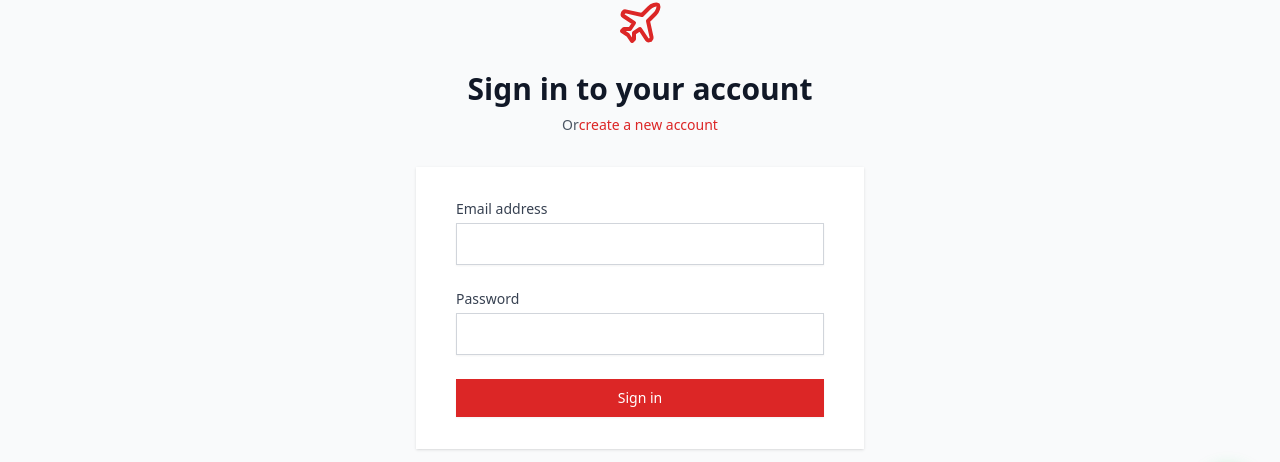
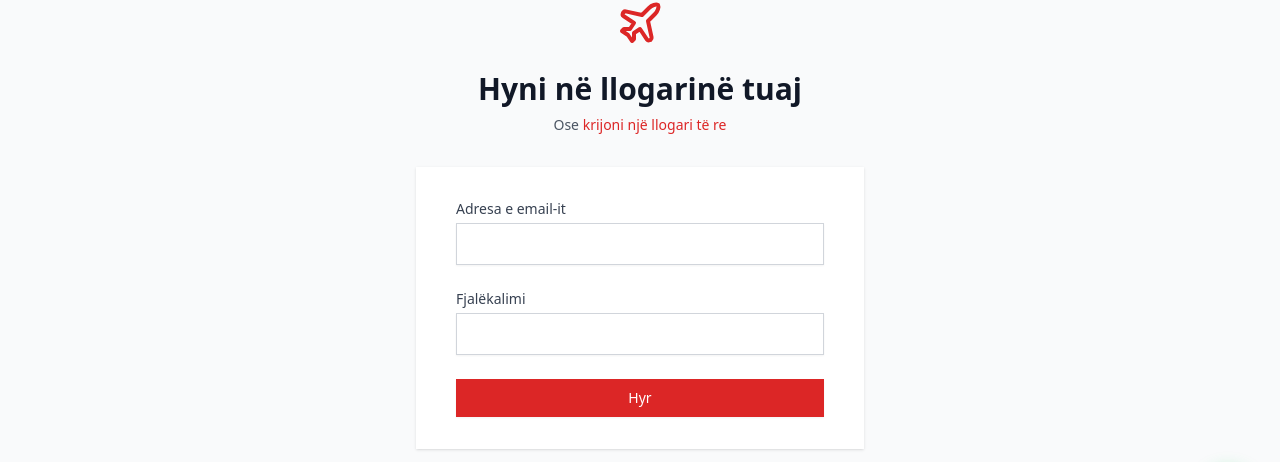
Before and after one commit to bla-mamba/univers-agency-finished, a React (Vite) app: page /login in a window 1280 px wide. Shown: the part 256-718 px from the top of the page. Built offline with nearby package versions, Linux system fonts and the light colour scheme; no server answers; the database is empty.

Commit message:
Updated LoginPage.tsx

```diff
--- a/src/pages/LoginPage.tsx
+++ b/src/pages/LoginPage.tsx
@@ -1,15 +1,16 @@
-import { useState} from'react';
-import { Link, useNavigate} from'react-router-dom';
-import { useAuth} from'../contexts/AuthContext';
-import { supabase} from'../lib/supabase';
-import { Plane} from'lucide-react';
+import { useState } from 'react';
+import { Link, useNavigate } from 'react-router-dom';
+import { useAuth } from '../contexts/AuthContext';
+import { supabase } from '../lib/supabase';
+import { Plane } from 'lucide-react';
 
 export default function LoginPage() {
   const [email, setEmail] = useState('');
   const [password, setPassword] = useState('');
   const [error, setError] = useState('');
   const [loading, setLoading] = useState(false);
- const { signIn} = useAuth();
+
+  const { signIn } = useAuth();
   const navigate = useNavigate();
 
   const handleSubmit = async (e: React.FormEvent) => {
@@ -19,21 +20,27 @@ export default function LoginPage() {
 
     try {
       await signIn(email, password);
- const { data: { user}} = await supabase.auth.getUser();
+
+      const {
+        data: { user },
+      } = await supabase.auth.getUser();
+
       if (user) {
- const { data: profile} = await supabase
+        const { data: profile } = await supabase
           .from('profiles')
           .select('role, is_admin')
           .eq('id', user.id)
           .maybeSingle();
- if (profile?.role ==='admin' || profile?.is_admin === true) {
+
+        if (profile?.role === 'admin' || profile?.is_admin === true) {
           navigate('/crm');
           return;
         }
       }
+
       navigate('/');
     } catch (err: any) {
- setError(err.message ||'Failed to sign in');
+      setError(err.message || 'Hyrja dështoi. Ju lutemi provoni sërish.');
     } finally {
       setLoading(false);
     }
@@ -45,19 +52,21 @@ export default function LoginPage() {
         <div className="flex justify-center">
           <Plane className="h-12 w-12 text-red-600" />
         </div>
+
         <h2 className="mt-6 text-center text-3xl font-bold text-gray-900">
- Sign in to your account
+          Hyni në llogarinë tuaj
         </h2>
+
         <p className="mt-2 text-center text-sm text-gray-600">
- Or{''}
+          Ose{' '}
           <Link to="/signup" className="font-medium text-red-600 hover:text-red-500">
- create a new account
+            krijoni një llogari të re
           </Link>
         </p>
       </div>
 
       <div className="mt-8 sm:mx-auto sm:w-full sm:max-w-md">
- <div className="bg-white py-8 px-4 shadow sm: sm:px-10">
+        <div className="bg-white py-8 px-4 shadow sm:px-10">
           {error && (
             <div className="mb-4 bg-red-50 border border-red-200 text-red-600 px-4 py-3">
               {error}
@@ -67,7 +76,7 @@ export default function LoginPage() {
           <form onSubmit={handleSubmit} className="space-y-6">
             <div>
               <label htmlFor="email" className="block text-sm font-medium text-gray-700">
- Email address
+                Adresa e email-it
               </label>
               <input
                 id="email"
@@ -81,7 +90,7 @@ export default function LoginPage() {
 
             <div>
               <label htmlFor="password" className="block text-sm font-medium text-gray-700">
- Password
+                Fjalëkalimi
               </label>
               <input
                 id="password"
@@ -99,7 +108,7 @@ export default function LoginPage() {
                 disabled={loading}
                 className="w-full flex justify-center py-2 px-4 border border-transparent shadow-sm text-sm font-medium text-white bg-red-600 hover:bg-red-700 focus:outline-none focus:ring-2 focus:ring-offset-2 focus:ring-red-500 disabled:opacity-50"
               >
- {loading ?'Signing in...' :'Sign in'}
+                {loading ? 'Duke hyrë...' : 'Hyr'}
               </button>
             </div>
           </form>
```
Lines whose indentation alone changed are shown as unchanged.
